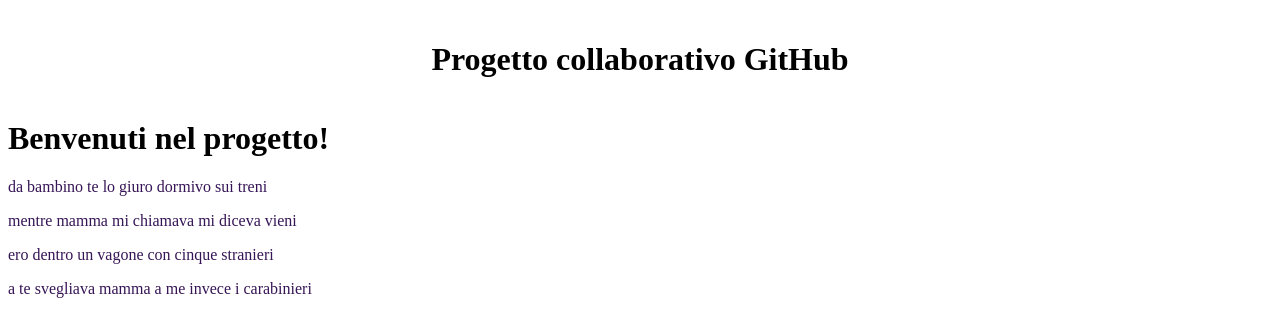
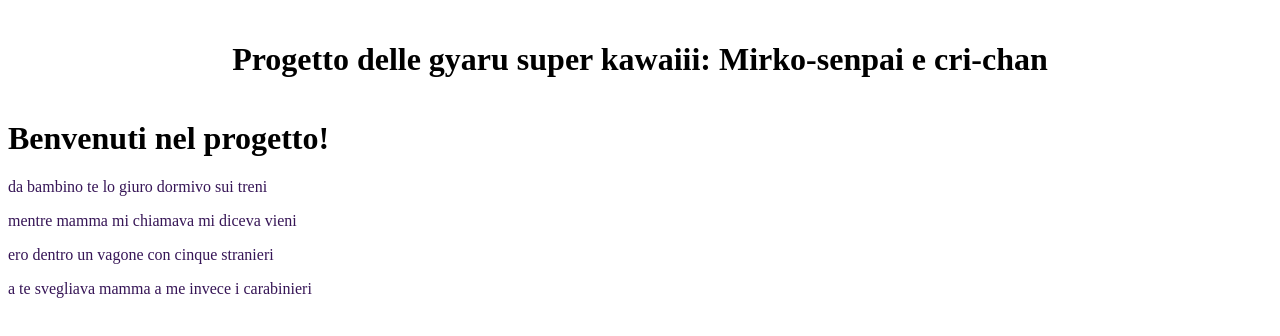
Before and after one commit to CRIchiav/ProgettoChiavetta, a plain HTML site: page index.html in a window 1280 px wide. Drawn offline with Linux system fonts and the light colour scheme.

Commit message:
Update index.html

```diff
--- a/index.html
+++ b/index.html
@@ -10,7 +10,7 @@
 </head>
 <body>
     <header>
-        <h1>Progetto collaborativo GitHub</h1>
+        <h1>Progetto delle gyaru super kawaiii: Mirko-senpai e cri-chan</h1>
     </header>
     <main>
         <h1>Benvenuti nel progetto!</h1>
```
